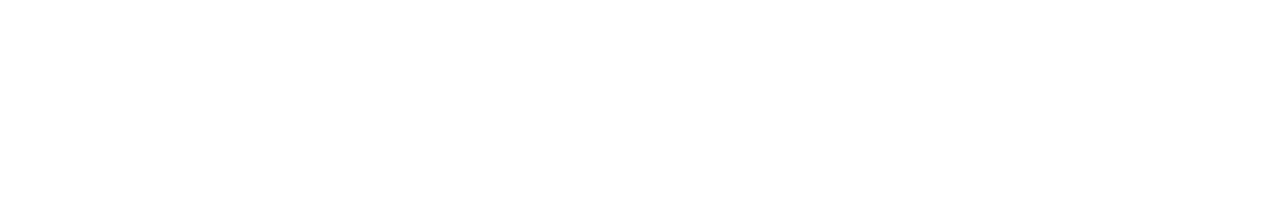
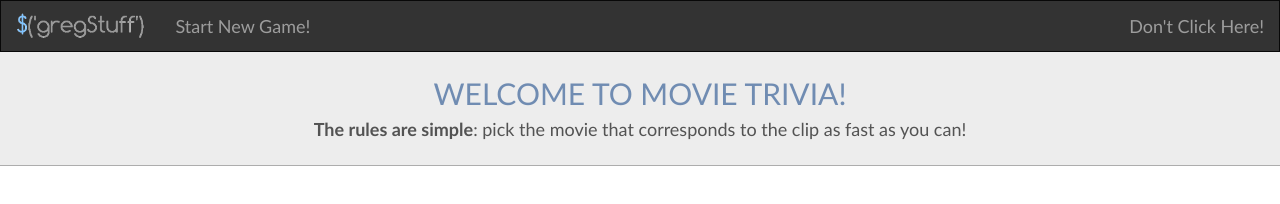
Before and after one commit to gregbrunk/Movie-Trivia, a plain HTML site: page index.html in a window 1280 px wide. Drawn offline with nearby package versions, Linux system fonts and the light colour scheme; files that its build step writes are made by us from their sources.

Commit message:
Added nav and header

```diff
--- a/index.html
+++ b/index.html
@@ -7,9 +7,27 @@
 	<!-- Bootstrap CSS CDN -->
 	<link rel="stylesheet" href="https://maxcdn.bootstrapcdn.com/bootstrap/3.3.6/css/bootstrap.min.css"/>
 	<!-- Local Styles -->
-	<link rel="stylesheet" type="text/css" href="css/style.css"/>
+	<link rel="stylesheet" type="text/css" href="style/style.css"/>
 </head>
 <body>
+	<nav class="navbar navbar-inverse" id="custom-nav">
+	  <div class="container-fluid">
+	    <a href="#" class="navbar-brand" style="padding-top: 11px"><img src="images/logo.png" height="27px"></a>
+	    <ul class="nav navbar-nav">
+	    	<li><a href="#">Start New Game!</a></li>
+	    </ul>
+	    <ul class="nav navbar-nav navbar-right">
+			<li><a href="http://bringinthecats.com/">Don't Click Here!</a></li>
+		</ul>
+	  </div>
+	</nav>
+
+	<div class="row head">
+		<div class="col-md-12">
+			<h2 class="welcome">WELCOME TO MOVIE TRIVIA!</h1>
+			<h4 class="welcome-sub"><b>The rules are simple</b>: pick the movie that corresponds to the clip as fast as you can!</h3>
+		</div>
+	</div>
 
 	<!-- jQuery CDN -->
 	<script type="text/javascript" src="https://cdnjs.cloudflare.com/ajax/libs/jquery/3.0.0-rc1/jquery.min.js"></script>
--- a/style/style.css
+++ b/style/style.css
@@ -0,0 +1,48 @@
+body {
+	font-family: "Gill Sans", "Gill Sans MT", Calibri, sans-serif;
+	color: #535353;
+}
+
+#custom-nav {
+	border-radius: 0px;
+	margin-bottom: 0px;
+	background-color: #333333;
+	font-size: 18px;
+}
+
+.welcome {
+	text-align: center;
+	color: #708CB2;
+}
+
+.welcome-sub {
+	text-align: center;
+
+}
+
+.head {
+	border-bottom: 1px #ADADAD solid;
+	padding-bottom: 15px;
+	padding-top: 5px;
+	background-color: #EDEDED;
+}
+
+.main-content {
+	padding: 0px;
+}
+
+.left {
+	border: 1px #ADADAD solid;
+	height: 500px;
+}
+
+.right {
+	border: 1px #ADADAD solid;
+	height: 500px;
+}
+
+.video {
+	text-align: center;
+	display: block;
+	padding-top: 60px;
+}
```
Also changed, not shown: images/logo.png (added).
